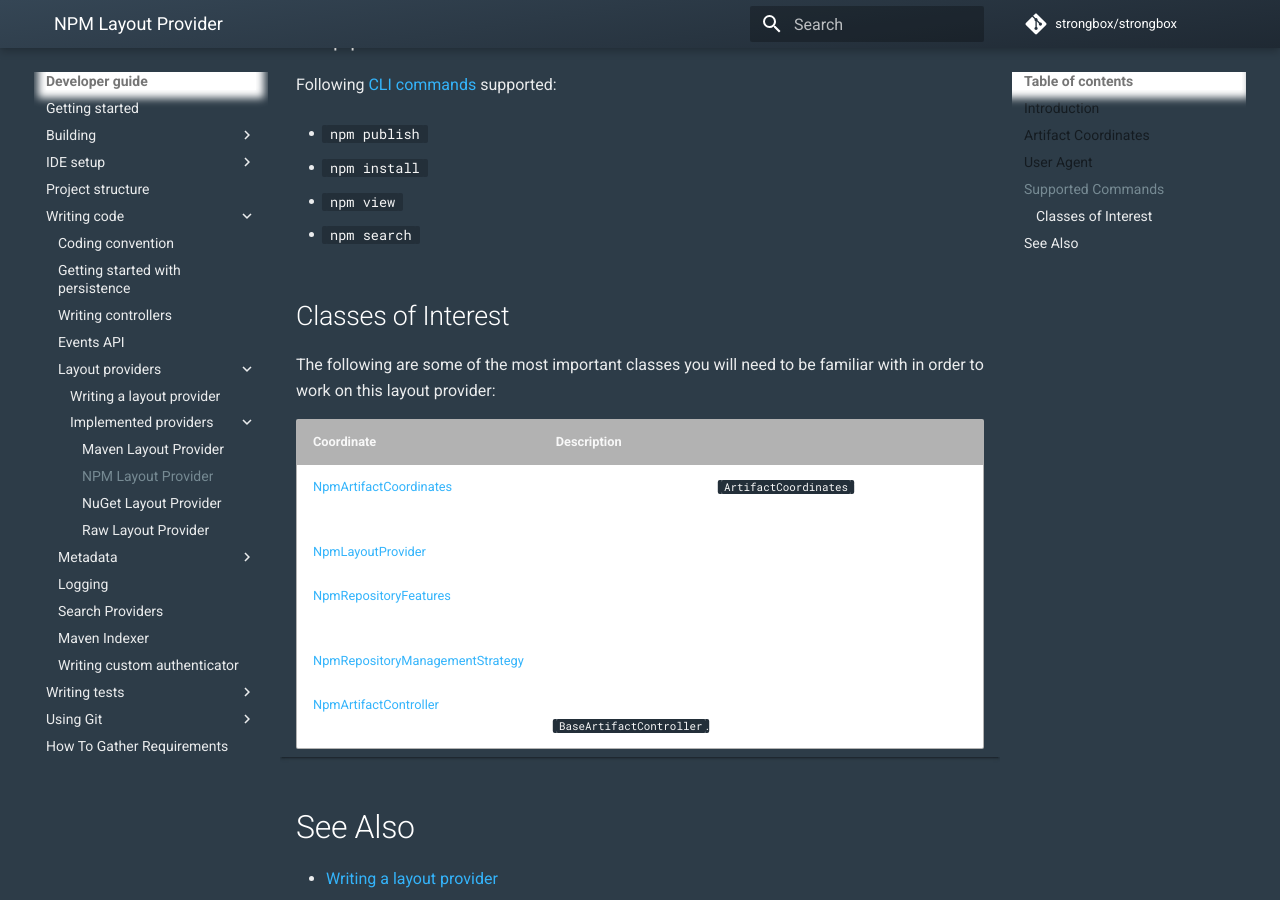
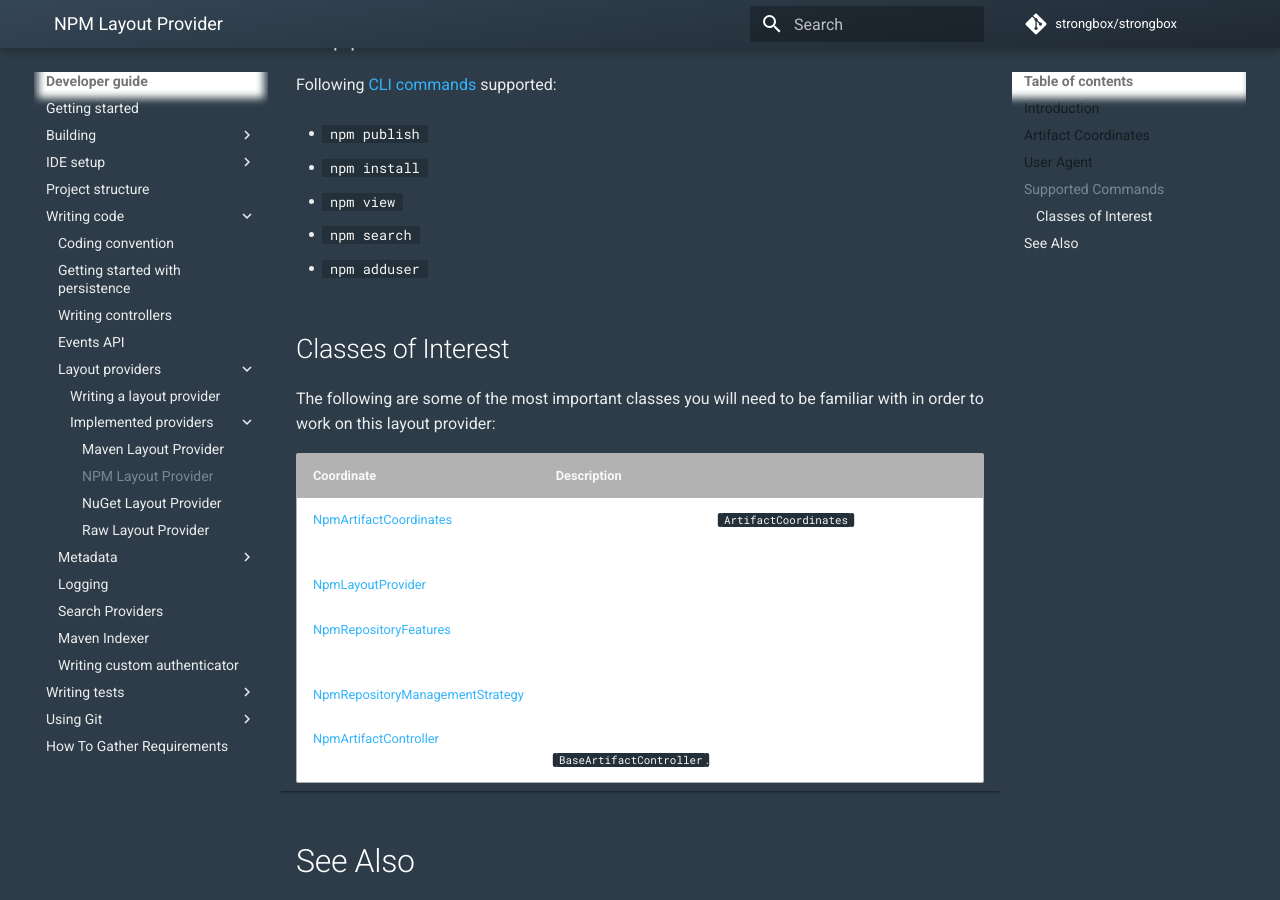
Before and after one commit to strongbox/strongbox-docs, an MkDocs documentation site: the page built from docs/developer-guide/layout-providers/npm-layout-provider.md, in a window 1280 px wide and 900 px high, scrolled down 814 px. Built offline with MkDocs 1.6.1 and Material for MkDocs 9.7.7, drawn with Linux system fonts in a browser that asks for light colours; comment, search, counter and statistics services are not loaded.

Commit message:
Issue-1480 Add npm adduser to NPM supported commands

```diff
--- a/docs/developer-guide/layout-providers/npm-layout-provider.md
+++ b/docs/developer-guide/layout-providers/npm-layout-provider.md
@@ -31,6 +31,8 @@
 
 - `npm search`
 
+- `npm adduser`
+
 ### Classes of Interest
 
 The following are some of the most important classes you will need to be familiar with in order to work on this layout provider:
```
